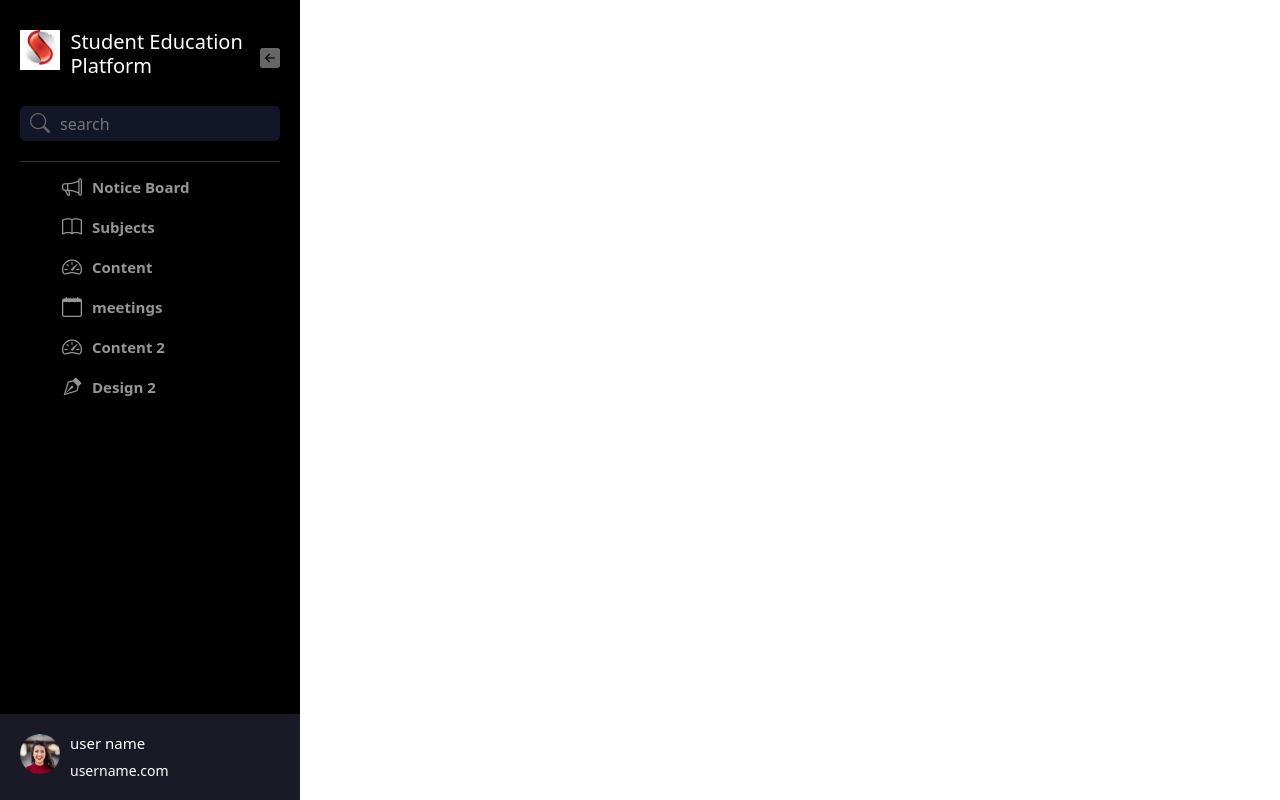
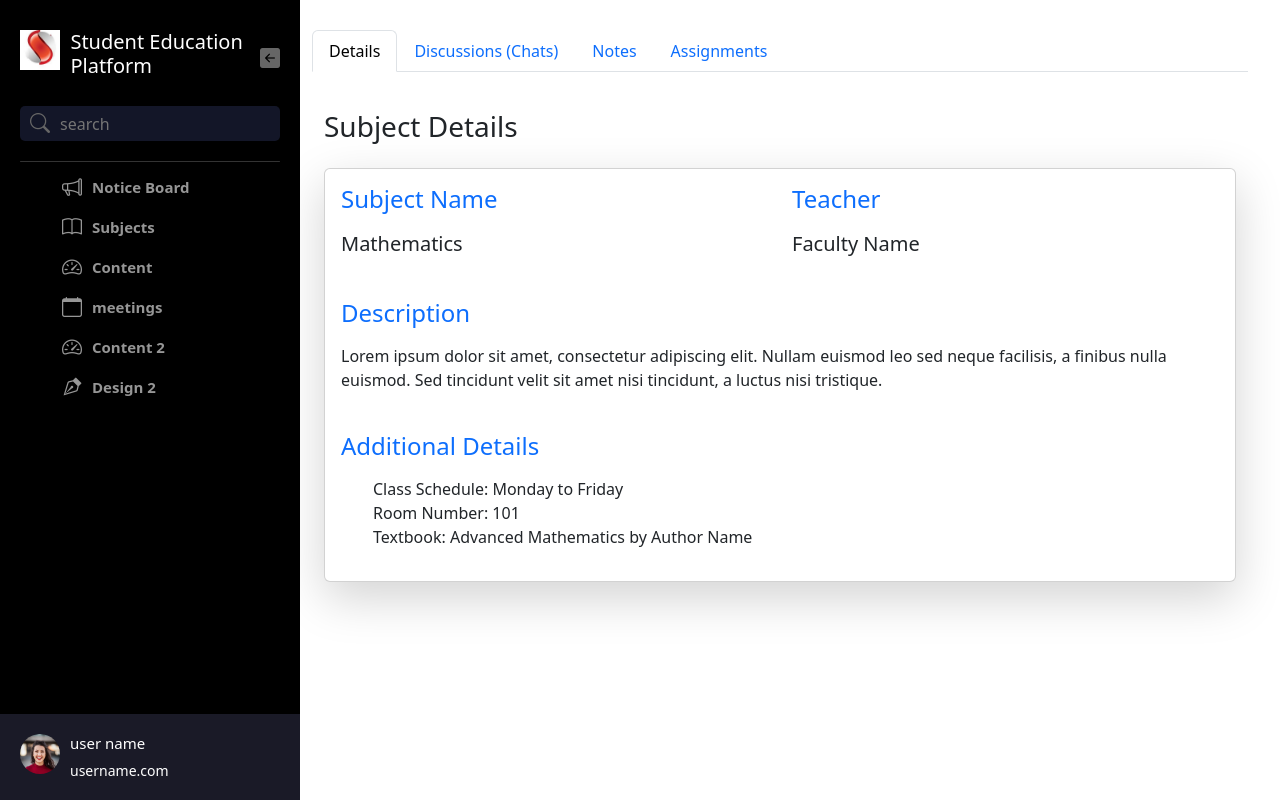
Before and after one commit to Prajwalgawande/Student-Educational-Platform, a React (Vite) app: page /subject/1/details in a window 1280 px wide. Built offline with nearby package versions, Linux system fonts and the light colour scheme.

Commit message:
added detiles subject section

```diff
--- a/src/App.jsx
+++ b/src/App.jsx
@@ -8,9 +8,13 @@ import {
 } from "react-router-dom";
 import { useState } from "react";
 import Subjects from "./components/subjects/Subjects";
-import SubjectDetiles from "./components/subjects/SubjectDetiles";
+import SubjectDetiles from "./components/subjects/SubjectDetilesTab";
 import Meetings from "./components/meetings/Meetings";
 import NoticeBoard from "./components/notice-board/NoticeBoard";
+import ChatsTab from './components/chats-tab/ChatsTabs'
+import DetilesTab from './components/detiles-tab/DetilesTab'
+import NotesTab from './components/notes-tab/NotesTab'
+import AssignmentTab from './components/assignment-tab/AssignmentTab'
 
 const Dashboard = () => <h1>Dashboard</h1>;
 const Content = () => <h1>Content</h1>;
@@ -21,6 +25,13 @@ const Content2 = () => <h1>Content2</h1>;
 const Courses2 = () => <h1>Content/Courses 2</h1>;
 const Videos2 = () => <h1>Content/Videos 2</h1>;
 const Design2 = () => <h1>Design 2</h1>;
+
+
+
+// const DetailsComponent = () => <div><SubjectDetiles/>Discussion component content</div>;
+// const Discussion = () => <div>Discussion component content</div>;
+// const Notes = () => <div>Notes component content</div>;
+// const Assignments = () => <div>Assignments component content</div>;
 
 function App() {
   const [inactive, setInactive] = useState(false);
@@ -35,8 +46,8 @@ function App() {
         />
 
         <div className={`container`}
-        style={!inactive?{ marginLeft:   "300px", width:"75vw" }:
-        {marginLeft:"100px",width:"90vw"}}>
+          style={!inactive ? { marginLeft: "300px", width: "75vw" } :
+            { marginLeft: "100px", width: "90vw" }}>
 
           <Routes>
             {/* {menuItems.map((menu) => (
@@ -62,7 +73,7 @@ function App() {
             {/* Example routes with components */}
             <Route path="/" element={<NoticeBoard />} />
             <Route path="/subjects" element={<Subjects />} />
-            <Route path="/subject/:subjectId" element={<SubjectDetiles/>} />
+            <Route path="/subject/:subjectId" element={<SubjectDetiles />} />
             <Route path="/content" element={<Content />} />
             <Route path="/content/courses" element={<Courses />} />
             <Route path="/content/videos" element={<Videos />} />
@@ -71,6 +82,10 @@ function App() {
             <Route path="/content-2/courses" element={<Courses2 />} />
             <Route path="/content-2/videos" element={<Videos2 />} />
             <Route path="/design-2" element={<Design2 />} />
+            <Route path={`/subject/:subjectId/details`} element={<DetilesTab />} />
+            <Route path={`/subject/:subjectId/discussion`} element={<ChatsTab />} />
+            <Route path={`/subject/:subjectId/notes`} element={<NotesTab />} />
+            <Route path={`/subject/:subjectId/assignments`} element={<AssignmentTab />} />
           </Routes>
         </div>
       </Router>
--- /dev/null
+++ b/src/components/assignment-tab/AssignmentTab.jsx
@@ -0,0 +1,13 @@
+import React from 'react'
+import SubjectDetailsTab from '../subjects/SubjectDetilesTab'
+
+const AssignmentTab = () => {
+  return (
+    <div>
+      <SubjectDetailsTab/>
+      assignment
+    </div>
+  )
+}
+
+export default AssignmentTab
--- /dev/null
+++ b/src/components/chats-tab/ChatsTabs.jsx
@@ -0,0 +1,70 @@
+import React, { useState, useRef, useEffect } from 'react';
+import SubjectDetailsTab from '../subjects/SubjectDetilesTab';
+import { Container, Row, Col, ListGroup,InputGroup,Button, Form } from 'react-bootstrap';
+
+const ChatsTabs = () => {
+  const [chatMessages, setChatMessages] = useState([
+    { id: 1, sender: 'John', message: 'Hello there!', timestamp: '10:00 AM' },
+    { id: 2, sender: 'Jane', message: 'Hi John! How are you?', timestamp: '10:05 AM' },
+    // Add more messages as needed
+  ]);
+  const [newMessage, setNewMessage] = useState('');
+  const chatContainerRef = useRef(null);
+
+  const handleSendMessage = () => {
+    if (newMessage.trim() !== '') {
+      const timestamp = new Date().toLocaleTimeString([], { hour: '2-digit', minute: '2-digit' });
+      const newChatMessage = {
+        id: chatMessages.length + 1,
+        sender: 'You', // For simplicity, assume the user is the sender
+        message: newMessage,
+        timestamp: timestamp,
+      };
+
+      setChatMessages([...chatMessages, newChatMessage]);
+      setNewMessage('');
+    }
+  };
+
+  useEffect(() => {
+    // Scroll to the bottom when new messages are added
+    chatContainerRef.current.scrollTop = chatContainerRef.current.scrollHeight;
+  }, [chatMessages]);
+
+  return (
+    <div className="d-flex flex-column h-100">
+      <SubjectDetailsTab />
+      <Container className="flex-grow-1 p-4" ref={chatContainerRef}>
+        {/* Chat messages */}
+        <ListGroup>
+          {chatMessages.map((message) => (
+            <ListGroup.Item
+              key={message.id}
+              className={`rounded ${
+                message.sender === 'You' ? 'bg-primary text-white' : 'bg-light'
+              } mb-2`}
+            >
+              <strong>{message.sender}</strong> ({message.timestamp}): {message.message}
+            </ListGroup.Item>
+          ))}
+        </ListGroup>
+      </Container>
+      {/* Input box for typing messages */}
+      <Form className="p-4">
+        <InputGroup className="mb-3">
+          <Form.Control
+            type="text"
+            placeholder="Type your message..."
+            value={newMessage}
+            onChange={(e) => setNewMessage(e.target.value)}
+          />
+          <Button variant="primary" onClick={handleSendMessage}>
+            <i className="bi bi-arrow-right-circle-fill"></i>
+          </Button>
+        </InputGroup>
+      </Form>
+    </div>
+  );
+};
+
+export default ChatsTabs;
--- /dev/null
+++ b/src/components/detiles-tab/DetilesTab.jsx
@@ -0,0 +1,50 @@
+import React from 'react'
+import SubjectDetailsTab from '../subjects/SubjectDetilesTab'
+import { Container, Row, Col, Card } from 'react-bootstrap';
+
+const DetilesTab = () => {
+  return (
+    <div>
+      <SubjectDetailsTab/>
+      <Container className="mt-2">
+      <h3 className="mb-4">Subject Details</h3>
+      <Card className="shadow-lg">
+        <Card.Body>
+          <Row className="mb-4">
+            <Col xs={12} md={6}>
+              <h4 className="text-primary mb-3">Subject Name</h4>
+              <p className="lead">Mathematics</p>
+            </Col>
+            <Col xs={12} md={6}>
+              <h4 className="text-primary mb-3">Teacher</h4>
+              <p className="lead">Faculty Name</p>
+            </Col>
+          </Row>
+          <Row className="mb-4">
+            <Col>
+              <h4 className="text-primary mb-3">Description</h4>
+              <p>
+                Lorem ipsum dolor sit amet, consectetur adipiscing elit. Nullam euismod leo sed neque
+                facilisis, a finibus nulla euismod. Sed tincidunt velit sit amet nisi tincidunt, a
+                luctus nisi tristique.
+              </p>
+            </Col>
+          </Row>
+          <Row>
+            <Col>
+              <h4 className="text-primary mb-3">Additional Details</h4>
+              <ul>
+                <li>Class Schedule: Monday to Friday</li>
+                <li>Room Number: 101</li>
+                <li>Textbook: Advanced Mathematics by Author Name</li>
+              </ul>
+            </Col>
+          </Row>
+        </Card.Body>
+      </Card>
+    </Container>
+    </div>
+  )
+}
+
+export default DetilesTab
--- a/src/components/meetings/Meetings.jsx
+++ b/src/components/meetings/Meetings.jsx
@@ -15,7 +15,6 @@ const Meetings = () => {
       end: '2023-12-10T15:00:00',
     },
   ];
-
   return (
     <div>
       <h2>Meeting Schedule</h2>
--- /dev/null
+++ b/src/components/notes-tab/NotesTab.jsx
@@ -0,0 +1,13 @@
+import React from 'react'
+import SubjectDetailsTab from '../subjects/SubjectDetilesTab'
+
+const NotesTab = () => {
+  return (
+    <div>
+      <SubjectDetailsTab/>
+      Notes
+    </div>
+  )
+}
+
+export default NotesTab
--- a/src/components/subjects/Subject.jsx
+++ b/src/components/subjects/SubjectCards.jsx
@@ -1,6 +1,6 @@
 import Card from 'react-bootstrap/Card';
 
-function Subject({subject,teacher}) {
+function SubjectCards({subject,teacher}) {
   return (
     <Card style={{ width: '16rem' }}>
       <Card.Body>
@@ -16,4 +16,4 @@ function Subject({subject,teacher}) {
   );
 }
 
-export default Subject;
+export default SubjectCards;
--- a/src/components/subjects/SubjectDetiles.jsx
+++ /dev/null
@@ -1,26 +0,0 @@
-import React from 'react'
-import Nav from 'react-bootstrap/Nav';
-import { useParams } from 'react-router-dom';
-
-const SubjectDetiles = () => {
-    const { subjectId } = useParams();
-
-  return (
-    <Nav variant="tabs" defaultActiveKey="subjects/${subjectId}/detiles" className='tabs'>
-      <Nav.Item>
-        <Nav.Link href={`subjects/${subjectId}/detiles`}>Detiles</Nav.Link>
-      </Nav.Item>
-      <Nav.Item>
-        <Nav.Link href="/discussion">Discussions (Chats)</Nav.Link>
-      </Nav.Item>
-      <Nav.Item>
-        <Nav.Link href="/notes">Notes</Nav.Link>
-      </Nav.Item>
-      <Nav.Item>
-        <Nav.Link href="/assignments">Assignments</Nav.Link>
-      </Nav.Item>
-    </Nav>
-  )
-}
-
-export default SubjectDetiles
--- /dev/null
+++ b/src/components/subjects/SubjectDetilesTab.jsx
@@ -0,0 +1,36 @@
+import React from 'react';
+import { Nav } from 'react-bootstrap';
+import { useParams, NavLink} from 'react-router-dom';
+
+const SubjectDetailsTab = () => {
+  const { subjectId } = useParams();
+
+  return (
+    <>
+      <Nav variant="tabs" className='tabs'>
+        <Nav.Item>
+          <Nav.Link as={NavLink} to={`/subject/${subjectId}/details`}>
+            Details
+          </Nav.Link>
+        </Nav.Item>
+        <Nav.Item>
+          <Nav.Link as={NavLink} to={`/subject/${subjectId}/discussion`}>
+            Discussions (Chats)
+          </Nav.Link>
+        </Nav.Item>
+        <Nav.Item>
+          <Nav.Link as={NavLink} to={`/subject/${subjectId}/notes`}>
+            Notes
+          </Nav.Link>
+        </Nav.Item>
+        <Nav.Item>
+          <Nav.Link as={NavLink} to={`/subject/${subjectId}/assignments`}>
+            Assignments
+          </Nav.Link>
+        </Nav.Item>
+      </Nav>
+    </>
+  );
+};
+
+export default SubjectDetailsTab;
--- a/src/components/subjects/Subjects.jsx
+++ b/src/components/subjects/Subjects.jsx
@@ -1,6 +1,6 @@
 import React from 'react'
 import PageTitle from '../page-title/PageTitle'
-import Subject from './Subject'
+import Subject from './SubjectCards'
 import './subjects.css'
 import { Link } from 'react-router-dom';
 
@@ -42,6 +42,24 @@ const Subjects = () => {
       teacher:"Faculty name",
       desc:"It is description"
     },
+    {
+      id:7,
+      name:"Math",
+      teacher:"Faculty name",
+      desc:"It is description"
+    },
+    {
+      id:8,
+      name:"Math",
+      teacher:"Faculty name",
+      desc:"It is description"
+    },
+    {
+      id:9,
+      name:"Math",
+      teacher:"Faculty name",
+      desc:"It is description"
+    },
   ]
   return (
     <div>
@@ -50,7 +68,7 @@ const Subjects = () => {
       {subjects.map((sub) => (
         <Link
           key={sub.id}
-          to={`/subject/${sub.id}`}
+          to={`/subject/${sub.id}/details`}
           className="subject-link"
         >
           <Subject subject={sub.name} teacher={sub.teacher} />
```
